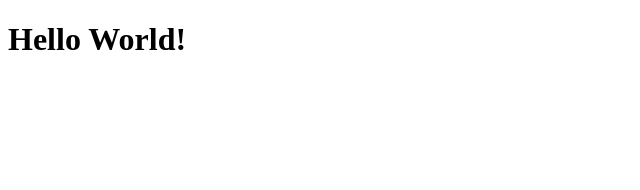
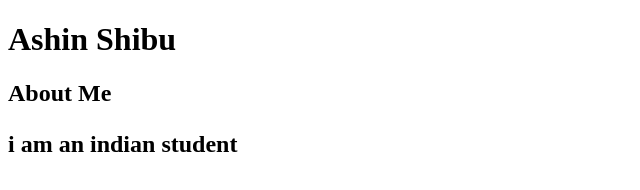
Before and after one commit to shib0024/html-assignment, a plain HTML site: page index.html in a window 1280 px wide. Shown: the whole page, without its empty margins (0-640 px from the left). Drawn offline with Linux system fonts and the light colour scheme.

Commit message:
Working in about me

```diff
--- a/index.html
+++ b/index.html
@@ -7,7 +7,11 @@
     <title>HTML Assignment</title>
 </head>
 <body>
-    <h1>Hello World!</h1>
+    <h1>Ashin Shibu</h1>
+    <article>
+    <h2>About Me
+        <p>i am an indian student</p>
+    </h2>
 
 
 </body>
```
